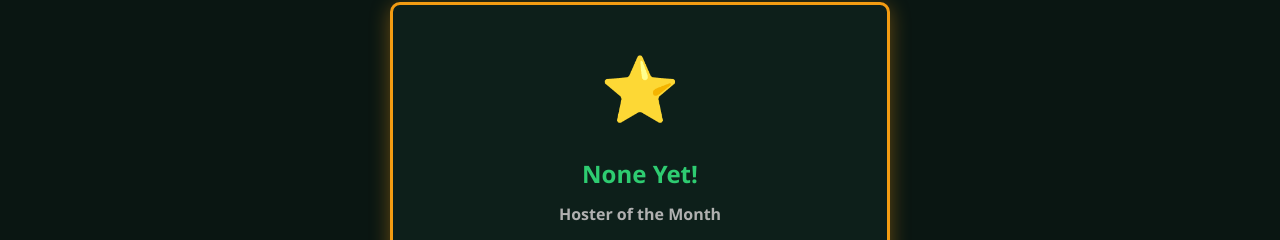
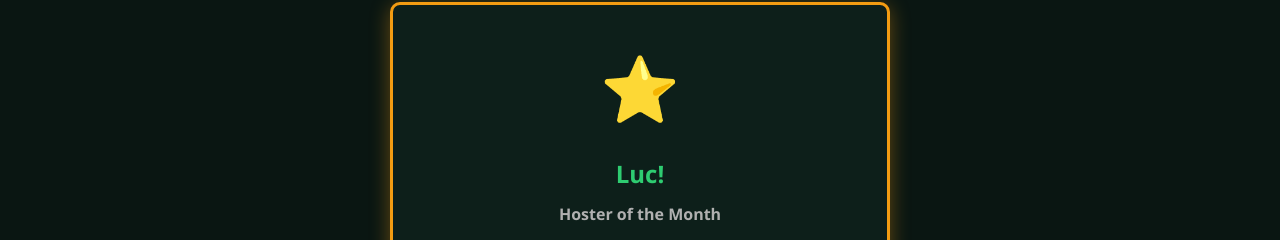
Before and after one commit to ZiorixJack/ShoreGiveaways-Website, a plain HTML site: page staff.html in a window 1280 px wide. Shown: the part 1911-2151 px from the top of the page. Drawn offline with Linux system fonts and the light colour scheme.

Commit message:
Updated the Hoster of the Month.

```diff
--- a/staff.html
+++ b/staff.html
@@ -90,7 +90,7 @@
                 <div class="staff-grid featured">
                     <div class="staff-card featured-card">
                         <div class="staff-avatar">⭐</div>
-                        <h3>None Yet!</h3>
+                        <h3>Luc!</h3>
                         <p class="staff-role">Hoster of the Month</p>
                         <p>Exceptional dedication to hosting amazing giveaways!</p>
                         <span class="badge">December 2025</span>
```
